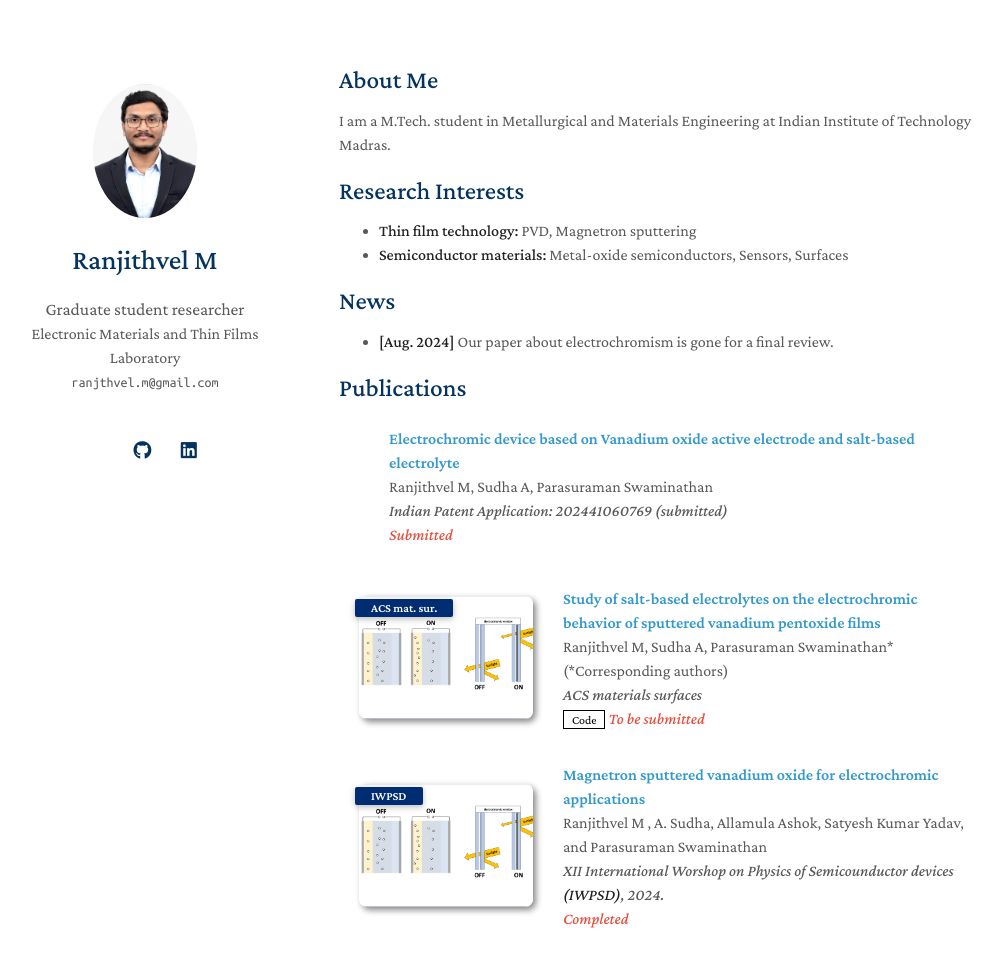
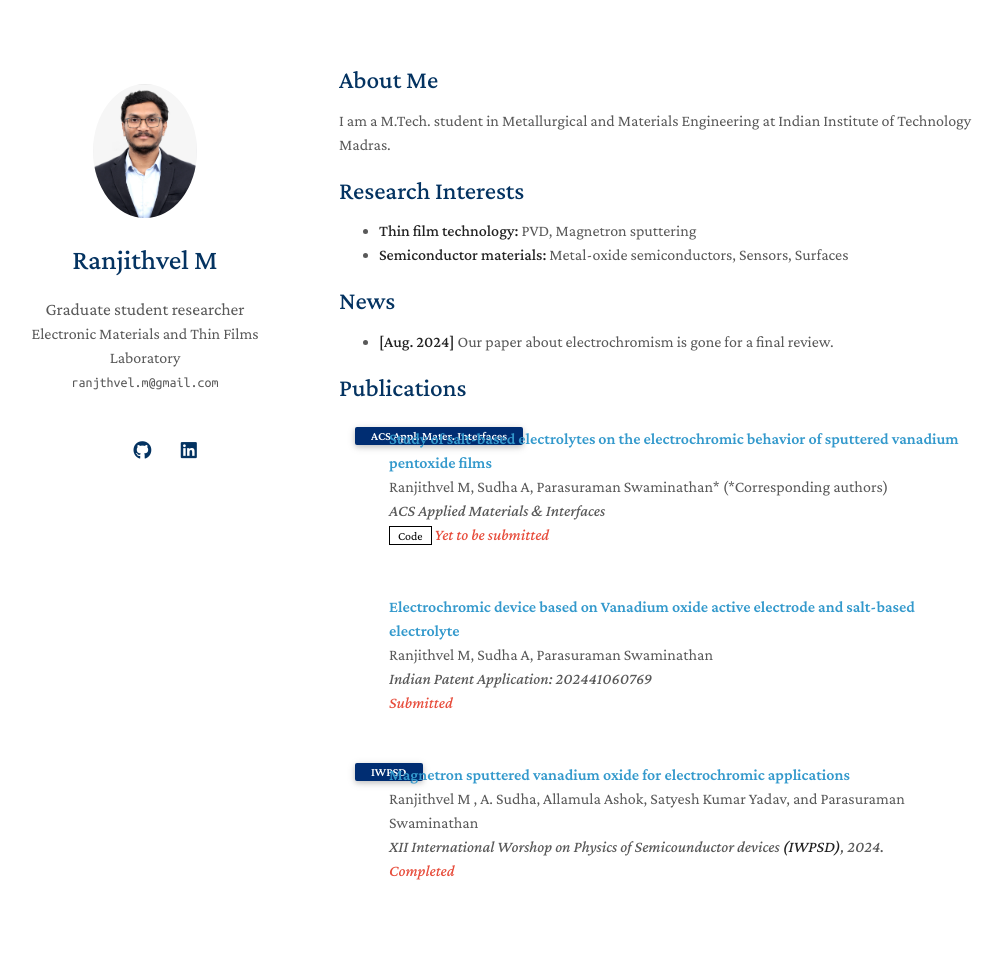
Before and after one commit to ranjithvel/ranjithvel.github.io, a Jekyll site: the page built from index.md, in a window 1280 px wide and 1057 px high. Shown: the top 967 px of the window, without its empty margins (131-1133 px from the left). Built offline with Jekyll 4.4.1, drawn with Linux system fonts in a browser that asks for light colours; some web fonts are replaced; a style sheet for code colours, icons or effects is not loaded; our own code applies the rules of GitHub Pages for plain Markdown files.

Commit message:
no images

```diff
--- a/_data/publications.yml
+++ b/_data/publications.yml
@@ -1,24 +1,23 @@
 main:
+  - title: Study of salt-based electrolytes on the electrochromic behavior of sputtered vanadium pentoxide films
+    authors: Ranjithvel M, Sudha A, Parasuraman Swaminathan* (*Corresponding authors)
+    conference_short: ACS Appl. Mater. Interfaces
+    conference: ACS Applied Materials & Interfaces
+    # pdf:
+    code: https://github.com/Ranjithvelm/MTech_project
+    # bibtex: https://bib.yliu.me/MICCAI23.txt
+    # image: ./assets/img/Picture_1.png
+    notes: Yet to be submitted
 
   - title: Electrochromic device based on Vanadium oxide active electrode and salt-based electrolyte
     authors: Ranjithvel M, Sudha A, Parasuraman Swaminathan
     conference_short:
-    conference: "Indian Patent Application: 202441060769 (submitted)"
+    conference: "Indian Patent Application: 202441060769"
     # pdf:
     # code: https://github.com/Ranjithvelm/MTech_project
     # bibtex: https://bib.yliu.me/MICCAI23.txt
     # image: ./assets/img/Picture_1.png
     notes: Submitted
-
-  - title: Study of salt-based electrolytes on the electrochromic behavior of sputtered vanadium pentoxide films
-    authors: Ranjithvel M, Sudha A, Parasuraman Swaminathan* (*Corresponding authors)
-    conference_short: ACS mat. sur.
-    conference: ACS materials surfaces
-    # pdf:
-    code: https://github.com/Ranjithvelm/MTech_project
-    # bibtex: https://bib.yliu.me/MICCAI23.txt
-    image: ./assets/img/Picture_1.png
-    notes: To be submitted
 
   - title: Magnetron sputtered vanadium oxide for electrochromic applications
     authors: Ranjithvel M , A. Sudha, Allamula Ashok, Satyesh Kumar Yadav, and Parasuraman Swaminathan
@@ -27,5 +26,5 @@ main:
     # pdf:
     # code: https://github.com/Ranjithvelm/MTech_project
     # bibtex: https://bib.yliu.me/MICCAI23.txt
-    image: ./assets/img/Picture_1.png
+    # image: ./assets/img/Picture_1.png
     notes: Completed
```
